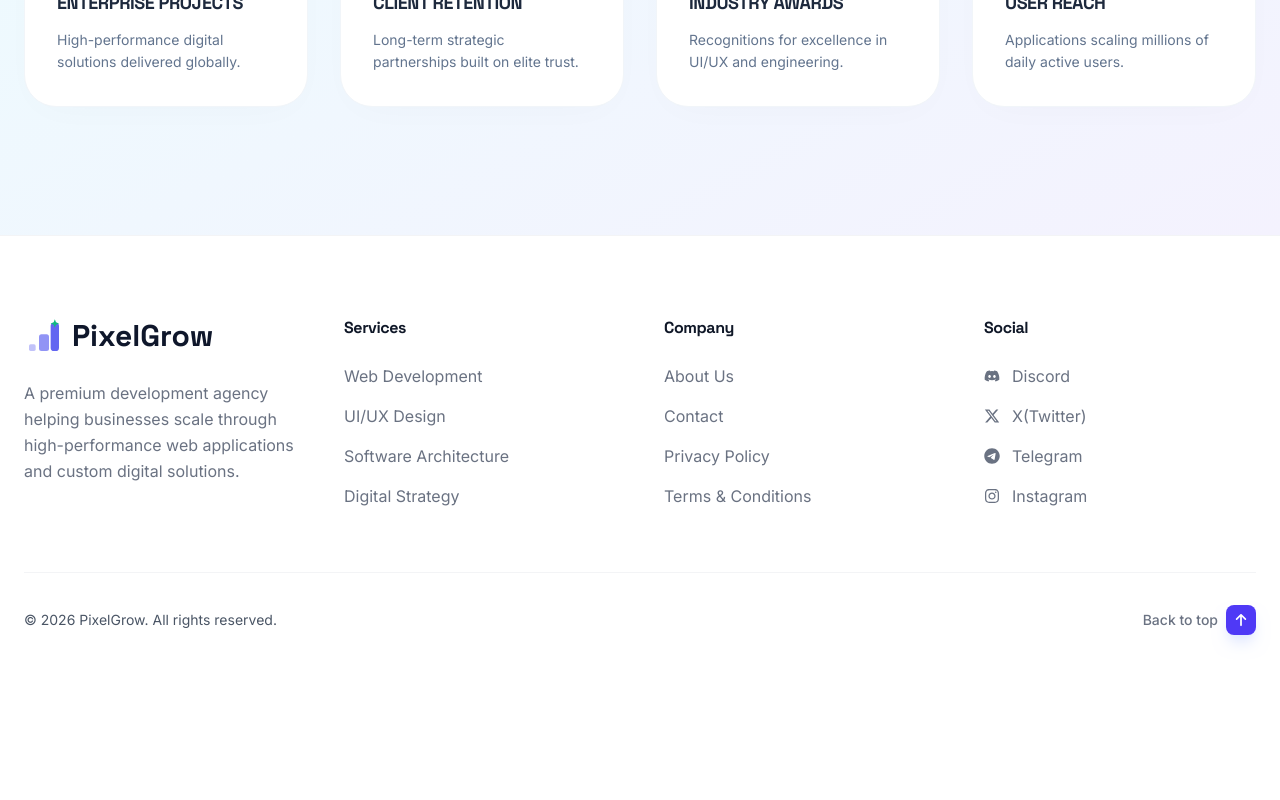
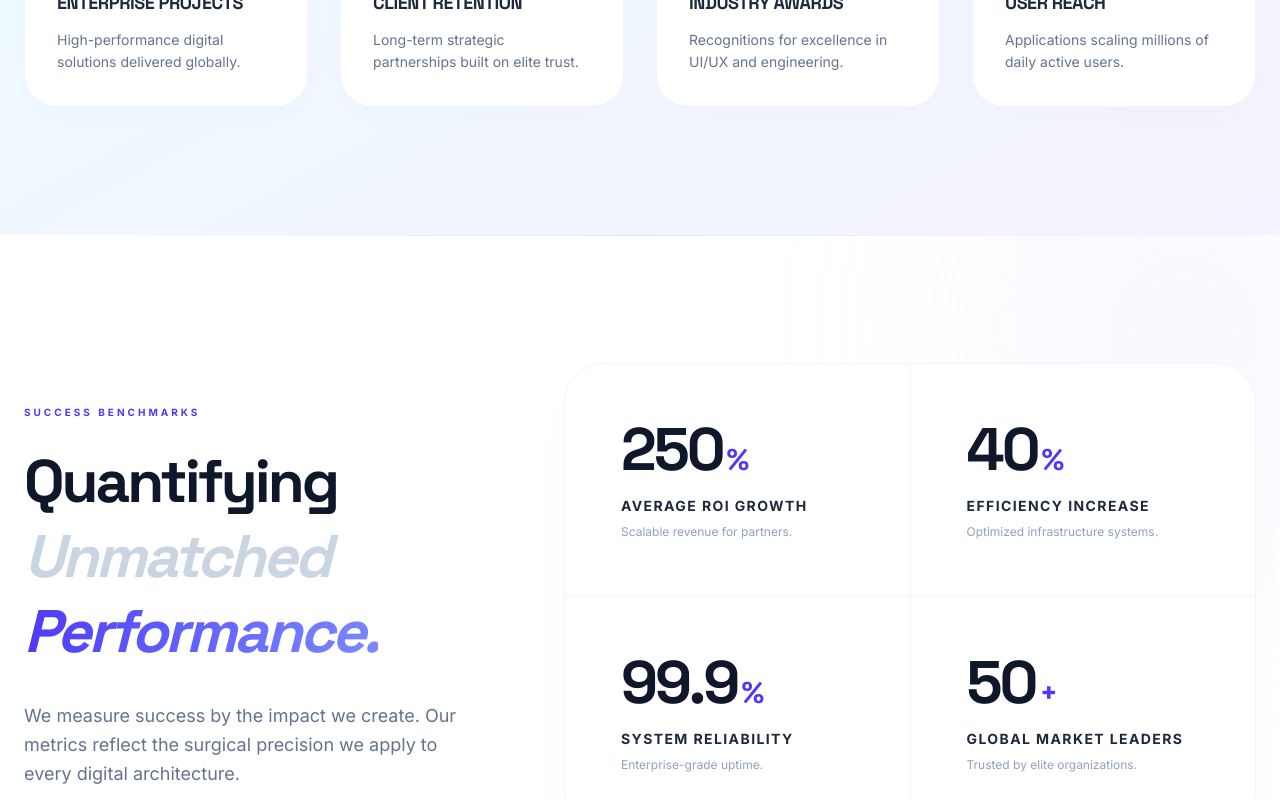
Before and after one commit to khalidhossain5000/kodawave-react-full-website-project, a React (Vite) app: page /about in a window 1280 px wide. Shown: the part 2000-2800 px from the top of the page. Before the commit the page ends 2675 px from the top, so only its background shows below. Built offline with nearby package versions, Linux system fonts and the light colour scheme.

Commit message:
about page complted

```diff
--- /dev/null
+++ b/src/Components/AboutPage/ClientStatisticsSection/ClientStats.jsx
@@ -0,0 +1,109 @@
+/* eslint-disable no-unused-vars */
+import React from "react";
+import CountUp from "react-countup";
+import { motion } from "framer-motion";
+
+const statsData = [
+  {
+    value: 250,
+    suffix: "%",
+    label: "Average ROI Growth",
+    subLabel: "Scalable revenue for partners.",
+  },
+  {
+    value: 40,
+    suffix: "%",
+    label: "Efficiency Increase",
+    subLabel: "Optimized infrastructure systems.",
+  },
+  {
+    value: 99.9,
+    suffix: "%",
+    label: "System Reliability",
+    subLabel: "Enterprise-grade uptime.",
+  },
+  {
+    value: 50,
+    suffix: "+",
+    label: "Global Market Leaders",
+    subLabel: "Trusted by elite organizations.",
+  },
+];
+
+const ClientStats = () => {
+  return (
+    <section className="py-24 lg:py-32 bg-linear-to-bt from-[#f4f2fe] to-[#fff5f5] z-99999 relative overflow-hidden px-6">
+      {/* Ambient Background Accents */}
+      <div className="absolute top-0 left-1/2 -translate-x-1/2 w-full h-[1px] bg-gradient-to-r from-transparent via-slate-200 to-transparent"></div>
+      <div className="absolute -top-24 -right-24 w-96 h-96 bg-[#e1d5fc] rounded-full blur-[120px] opacity-20"></div>
+
+      <div className="max-w-7xl mx-auto relative z-10">
+        <div className="grid grid-cols-1 lg:grid-cols-12 gap-16 items-center">
+          {/* Left: Content Side */}
+          <div className="lg:col-span-5 text-center lg:text-left">
+            <motion.h4
+              initial={{ opacity: 0 }}
+              whileInView={{ opacity: 1 }}
+              className="text-indigo-600 font-bold tracking-[0.3em] uppercase text-[10px] mb-6 font-inter"
+            >
+              Success Benchmarks
+            </motion.h4>
+            <motion.h2
+              initial={{ opacity: 0, y: 20 }}
+              whileInView={{ opacity: 1, y: 0 }}
+              className="text-4xl md:text-6xl font-black text-slate-900 mb-8 font-grotesk tracking-tighter leading-tight"
+            >
+              Quantifying <br />
+              <span className="italic text-slate-300">Unmatched</span> <br />
+              <span className="bg-gradient-to-r from-indigo-600 to-indigo-400 bg-clip-text text-transparent italic">
+                Performance.
+              </span>
+            </motion.h2>
+            <p className="text-slate-500 font-inter text-lg leading-relaxed max-w-md mx-auto lg:mx-0">
+              We measure success by the impact we create. Our metrics reflect
+              the surgical precision we apply to every digital architecture.
+            </p>
+          </div>
+
+          {/* Right: Stats Grid */}
+          <div className="lg:col-span-7">
+            <div className="grid grid-cols-1 md:grid-cols-2 gap-px bg-slate-100 border border-slate-100 rounded-[40px] overflow-hidden shadow-2xl shadow-indigo-100/20">
+              {statsData.map((stat, index) => (
+                <motion.div
+                  key={index}
+                  initial={{ opacity: 0 }}
+                  whileInView={{ opacity: 1 }}
+                  transition={{ delay: index * 0.1 }}
+                  className="bg-white p-10 lg:p-14 hover:bg-[#fbf6f6] transition-colors duration-500 group"
+                >
+                  <div className="flex flex-col">
+                    <div className="text-5xl lg:text-6xl font-black text-slate-900 font-grotesk tracking-tighter mb-4 flex items-baseline">
+                      <CountUp
+                        end={stat.value}
+                        decimals={stat.value % 1 !== 0 ? 1 : 0}
+                        duration={2.5}
+                        enableScrollSpy
+                        scrollSpyOnce
+                      />
+                      <span className="text-indigo-600 text-3xl ml-1 group-hover:scale-110 transition-transform duration-300">
+                        {stat.suffix}
+                      </span>
+                    </div>
+                    <h3 className="text-sm font-bold text-slate-800 uppercase tracking-widest font-inter mb-2">
+                      {stat.label}
+                    </h3>
+                    <p className="text-slate-400 text-xs font-inter">
+                      {stat.subLabel}
+                    </p>
+                  </div>
+                </motion.div>
+              ))}
+            </div>
+          </div>
+        </div>
+      </div>
+    </section>
+  );
+};
+
+export default ClientStats;
--- a/src/Components/HomePage/TestimonialSection/Testimonial.jsx
+++ b/src/Components/HomePage/TestimonialSection/Testimonial.jsx
@@ -52,7 +52,7 @@ const testimonialData = [
 
 const Testimonial = () => {
   return (
-    <section className="py-32 px-6 lg:px-20 bg-white overflow-hidden">
+    <section className="py-22 px-6 lg:px-20 bg-white overflow-hidden">
       <div className="max-w-7xl mx-auto text-center mb-16">
         <motion.h4
           initial={{ opacity: 0 }}
--- a/src/Pages/AboutPage/About.jsx
+++ b/src/Pages/AboutPage/About.jsx
@@ -2,6 +2,8 @@ import React from "react";
 import PageHeader from "../../Components/Shared/OtherPages/OtherPageHeader/PageHeader";
 import TeamStrategy from "../../Components/AboutPage/TeamStrategy/TeamStrategy";
 import Achievements from "../../Components/AboutPage/AchievmentSection/Achievments";
+import ClientStats from "../../Components/AboutPage/ClientStatisticsSection/ClientStats";
+import Testimonial from "../../Components/HomePage/TestimonialSection/Testimonial";
 const aboutStats = [
   { label: "Global", value: "Standards" },
   { label: "Elite", value: "Execution" },
@@ -21,6 +23,11 @@ const AboutPage = () => {
       <TeamStrategy/>
 
       <Achievements/>
+
+      <ClientStats/>
+
+
+      <Testimonial/>
     </div>
   );
 };
```
